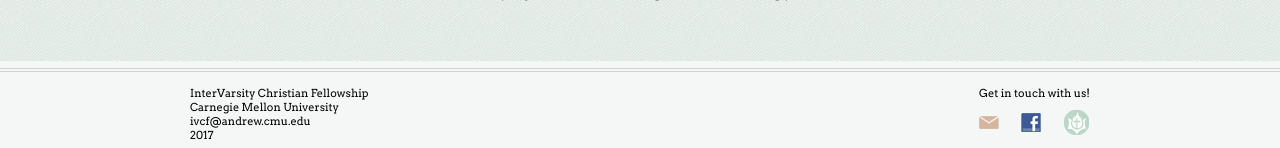
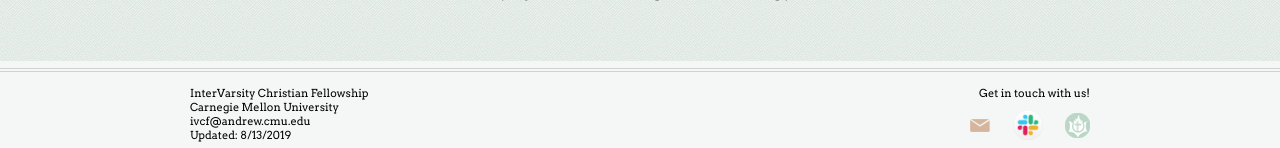
Before and after one commit to ivcf-cmu/ivcf-cmu.github.io, a Jekyll site: the page built from index.md, in a window 1280 px wide and 953 px high. Shown: the part 802-950 px from the top of the window. Built offline with Jekyll 4.4.1, drawn with Linux system fonts in a browser that asks for light colours.

Commit message:
updated footer

```diff
--- a/_includes/footer.html
+++ b/_includes/footer.html
@@ -4,7 +4,7 @@
 			InterVarsity Christian Fellowship<br />
 			Carnegie Mellon University<br />
 			ivcf@andrew.cmu.edu<br />
-			2017
+			Updated: 8/13/2019
 		</div>
 		<div class="contactlinks">
 			<div class="contactblurb">Get in touch with us!</div>
@@ -15,10 +15,10 @@
 					<img src="images/email_icon.png" />
 				</figure>
 			</a>
-			<a href="https://www.facebook.com/groups/232779310089197/" target="_blank">
-				<figure id="facebook">
-					<figcaption>Facebook:</figcaption>
-					<img src="images/fb_icon.jpg" />
+			<a href="https://cmuivcf.slack.com" target="_blank">
+				<figure id="slack">
+					<figcaption>Slack:</figcaption>
+					<img src="images/slack_icon.ico" style="height: 30px"/>
 				</figure>
 			</a>
 			<a href="https://lists.andrew.cmu.edu/mailman/listinfo/ivcf-misc" target="_blank">
```
Also changed, not shown: images/slack_icon.ico (added).
